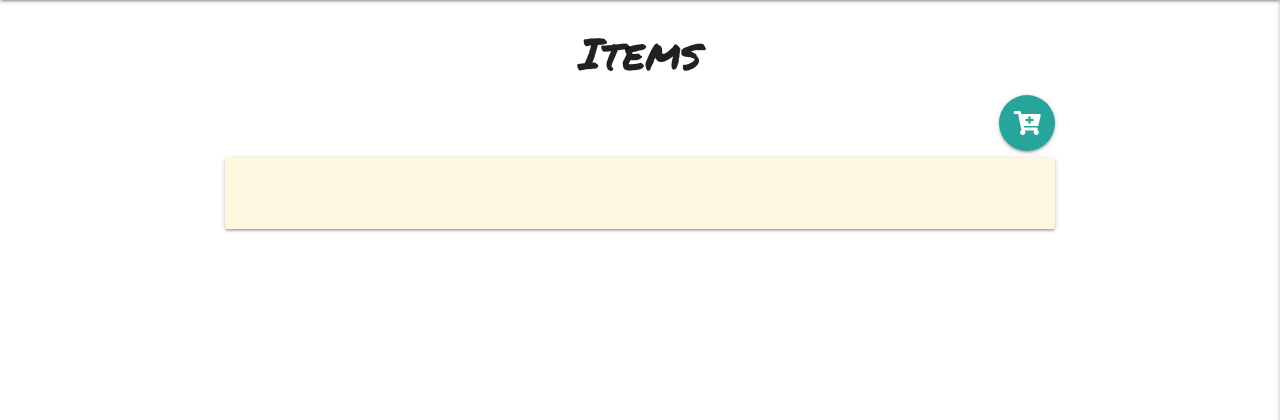
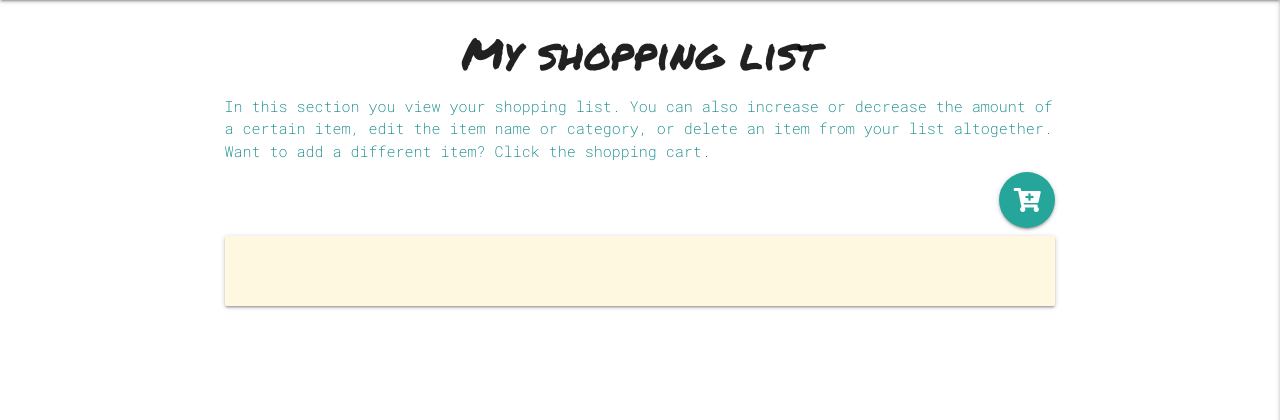
Before and after one commit to Code-Institute-Submissions/jildourixt-grocs, a Flask app: page /get_items in a window 1280 px wide. Shown: the part 64-484 px from the top of the page. Run offline with Flask 2, Linux system fonts and the light colour scheme; data that the repository does not hold is empty; some libraries are stand-ins or nearby versions.

Commit message:
Add information sections on pages

```diff
--- a/static/css/style.css
+++ b/static/css/style.css
@@ -14,6 +14,11 @@ h3,
 h4 {
     font-family: 'Permanent Marker', cursive;
     font-weight: 400;
+}
+
+.info {
+    color: teal;
+    padding-bottom: 10px;
 }
 
 .brand-logo {
--- a/templates/add_item.html
+++ b/templates/add_item.html
@@ -3,6 +3,11 @@
     <h3 class="teal-text center-align black-text">Create a new item</h3>
     <div class="row">
         <div class="col s12 m8 offset-m2">
+            <!-- info section -->
+            <div class="info col s12 m8 offset-m2">
+                In this section you can add a new item to your item base. It will also add the item to your current list.
+            </div>
+            <!-- other -->
             <form class="col s12" method="POST" action="{{ url_for('add_item') }}">
                 <div class="row">
                     <div class="card-panel amber lighten-5">
--- a/templates/base.html
+++ b/templates/base.html
@@ -64,6 +64,7 @@
         {% endwith %}
     </section>
     <main>
+        <!-- main content -->
         {% block content %}
         {% endblock %}
     </main>
--- a/templates/categories.html
+++ b/templates/categories.html
@@ -1,8 +1,13 @@
 {% extends "base.html" %}
 {% block content %}
     <h3 class="teal-text center-align black-text">Categories</h3>
+
     <div class="row">
         <div class="col s12 m8 offset-m2">
+            <!-- info section -->
+            <div class="info">
+                In this section you can search for items to add to your shopping list. You can also select a category to browse it.
+            </div>
             <!-- search function for items -->
             <div class="card-panel col s12 amber lighten-5">
                 <span class="center-align">
--- a/templates/edit_item.html
+++ b/templates/edit_item.html
@@ -3,6 +3,11 @@
     <h3 class="teal-text center-align black-text">Edit item</h3>
     <div class="row">
         <div class="col s12 m8 offset-m2">
+            <!-- info section -->
+            <div class="info">
+                In this section you can update a grocery item. You can either edit the name or the item's category.
+            </div>
+            <!-- other -->
             <form class="col s12" method="POST" action="{{ url_for('edit_item', item_id=item._id) }}">
                 <div class="row">
                     <div class="card-panel amber lighten-5">
--- a/templates/items.html
+++ b/templates/items.html
@@ -1,9 +1,15 @@
 {% extends "base.html" %}
 {% block content %}
-    <h3 class="center-align">Items</h3>
+    <h3 class="center-align">My shopping list</h3>
+
     <!-- Modal Trigger -->
     <div class="row">
         <div class="col s12 m8 offset-m2">
+            <!-- info section -->
+            <div class="info">
+                In this section you view your shopping list. You can also increase or decrease the amount of a certain item, edit the item name or category, or delete an item from your list altogether.
+                Want to add a different item? Click the shopping cart.
+            </div>
             <!-- add item button -->
             <div class="right-align">
                 <a class="waves-effect waves-light btn-floating btn-large pulse teal lighten-1" href="{{ url_for('categories') }}"><i class="fas fa-cart-plus"></i></a>
--- a/templates/login.html
+++ b/templates/login.html
@@ -1,8 +1,12 @@
 {% extends "base.html" %}
 {% block content %}
-    <h3 class="center-align">Home</h3>
+    <h3 class="center-align">Log in</h3>
     <div class="row">
         <form class="col s12 m8 offset-m2" method="POST" action="{{ url_for('login') }}">
+            <!-- info section -->
+            <div class="info">
+                Please provide your login information.
+            </div>
             <div class="card-panel amber lighten-5">
                 <!-- username -->
                 <div class="row">
--- a/templates/pick_item.html
+++ b/templates/pick_item.html
@@ -3,6 +3,10 @@
 <h3 class="teal-text center-align black-text">Pick your items</h3>
 <div class="row">
 	<div class="col s12 m8 offset-m2">
+		<!-- info section -->
+            <div class="info">
+                Please select the items for your shopping list by clicking the plus button. Want to remove an item from this category? Please click the red button.
+            </div>
 		<div class="card-panel amber lighten-5">
 			<ul class="collection no-border">
 				<!-- dynamic category name -->
--- a/templates/profile.html
+++ b/templates/profile.html
@@ -3,6 +3,10 @@
     <h3 class="center-align">Profile</h3>
     <div class="row">
         <div class="col s12 m8 offset-m2">
+            <!-- info section -->
+            <div class="info">
+                In this section you find profile information. At the moment, you can verify your username here.
+            </div>
             <div class="card-panel amber lighten-5">
                 <p>username: {{ username }}</p>
             </div>
--- a/templates/registration.html
+++ b/templates/registration.html
@@ -3,6 +3,10 @@
     <h3 class="center-align">Register</h3>
     <div class="row">
         <form class="col s12 m8 offset-m2" method="POST" action="{{ url_for('register') }}">
+            <!-- info section -->
+            <div class="info">
+                Want to register? Please pick a unique username and a strong password.
+            </div>
             <div class="card-panel amber lighten-5">
                 <!-- username -->
                 <div class="row">
@@ -20,7 +24,7 @@
                         <label for="password">Password</label>
                     </div>
                     <div class="input-field col s12">
-                        <i class="fas fa-user-lock prefix white-text"></i>
+                        <i class="fas fa-user-lock prefix amber-text text-lighten-5"></i>
                         <input id="password_check" name="password_check" type="password" class="validate">
                         <label for="password_check">Retype password</label>
                     </div>
```
